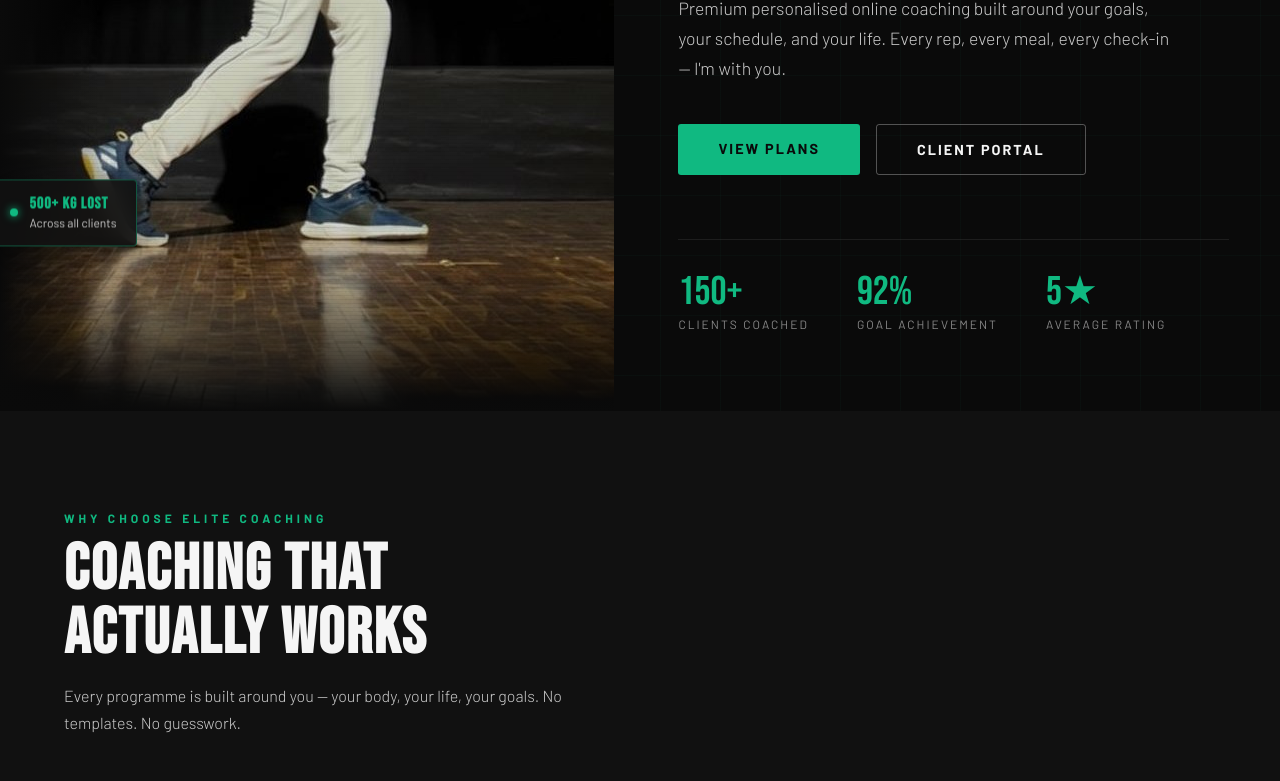
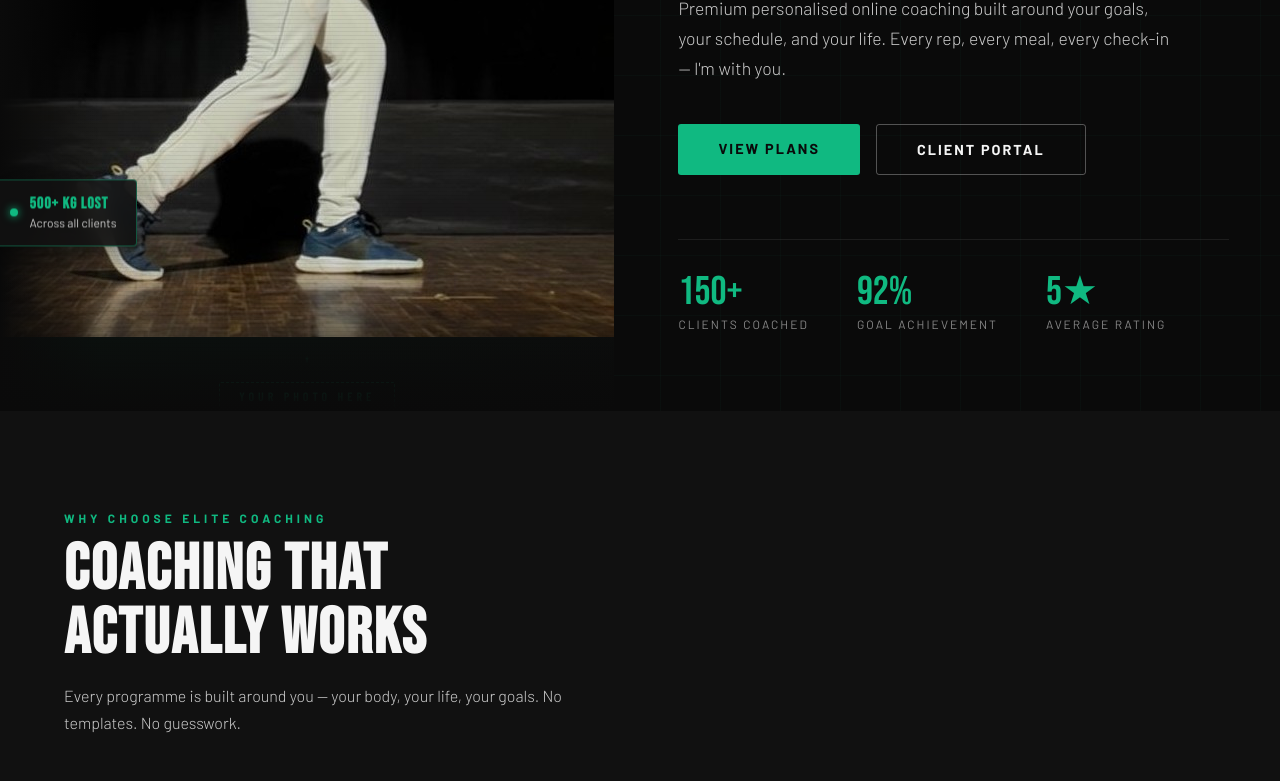
Before and after one commit to teamkarz/Karzfit, a plain HTML site: page index.html in a window 1280 px wide. Shown: the part 525-1306 px from the top of the page. Drawn offline with nearby package versions, Linux system fonts and the light colour scheme.

Commit message:
Update index.html

```diff
--- a/index.html
+++ b/index.html
@@ -1207,7 +1207,7 @@
     <div class="hero-image-glow"></div>
     <div class="hero-image-corner"></div>
     <div class="hero-image-box" id="heroImageBox">
-      <img src="img\2.karz_img.jpg">
+      <img src="img\3.karz_img.jpg">
       <svg viewBox="0 0 200 340" fill="none" xmlns="http://www.w3.org/2000/svg">
         <ellipse cx="100" cy="32" rx="22" ry="24" fill="#10b981"/>
         <rect x="90" y="52" width="20" height="18" rx="4" fill="#10b981"/>
```
